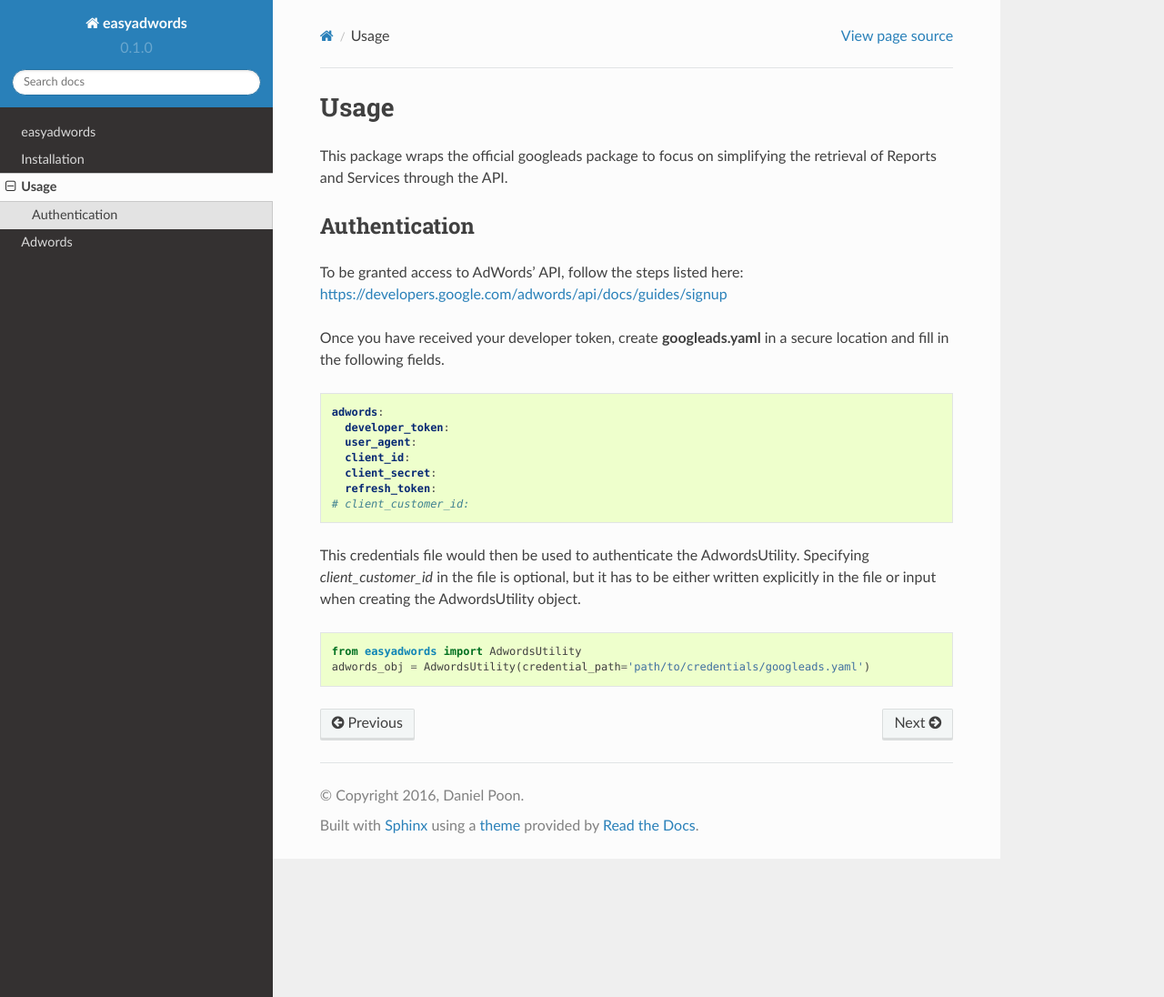
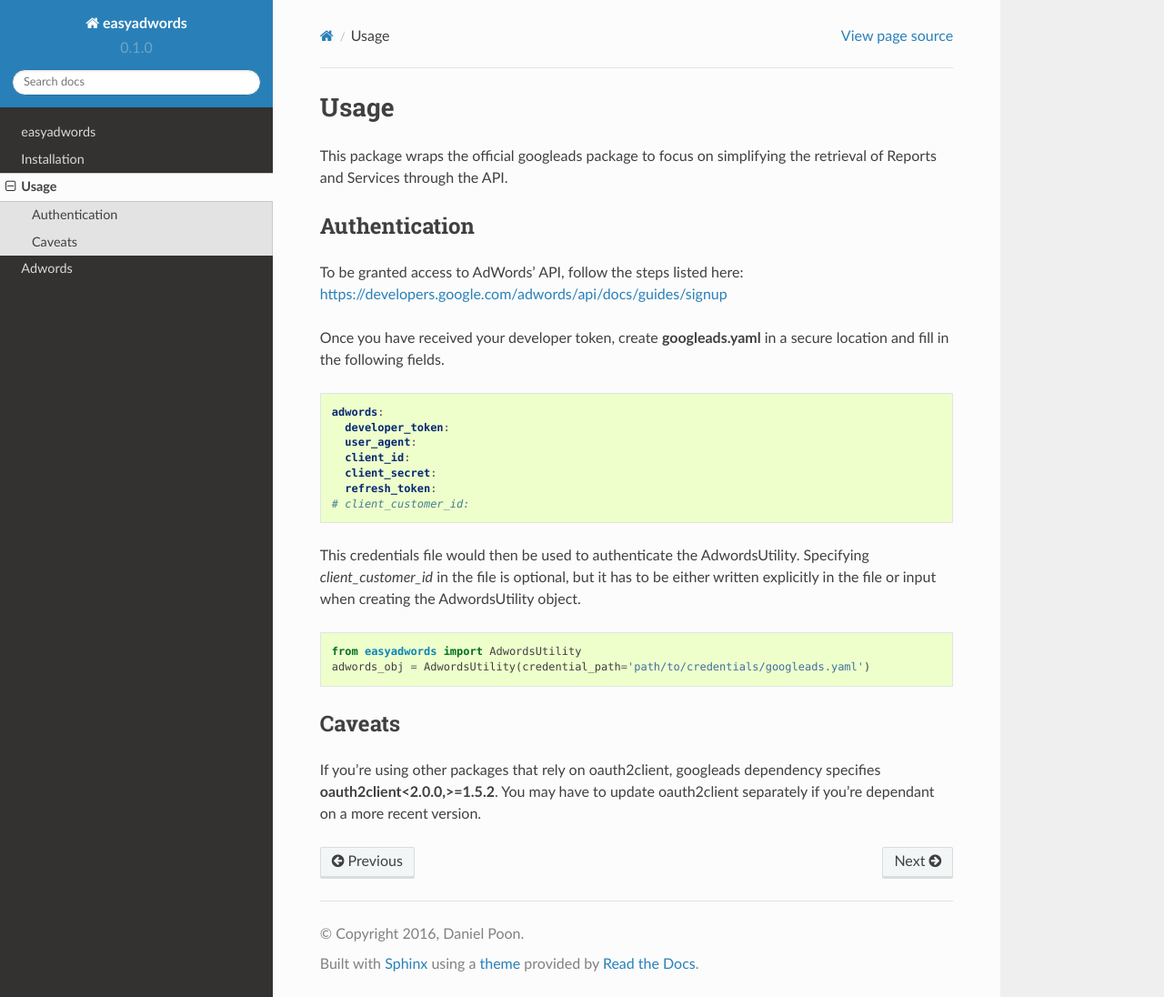
Before and after one commit to danielpoonwj/easyadwords, a Sphinx documentation site: the page built from docs/usage.rst, in a window 1280 px wide and 1096 px high. Shown: the whole window at 91% size. Built offline with Sphinx 7.4.7 and the Read the Docs theme 2.0.0, drawn with Linux system fonts in a browser that asks for light colours.

Commit message:
removed oauth2client dependency, but listed it as a caveat under usage.rst.

```diff
--- a/docs/usage.rst
+++ b/docs/usage.rst
@@ -28,3 +28,9 @@
 
     from easyadwords import AdwordsUtility
     adwords_obj = AdwordsUtility(credential_path='path/to/credentials/googleads.yaml')
+
+Caveats
+-------
+
+If you're using other packages that rely on oauth2client, googleads dependency specifies **oauth2client<2.0.0,>=1.5.2**.
+You may have to update oauth2client separately if you're dependant on a more recent version.
--- a/setup.py
+++ b/setup.py
@@ -8,7 +8,6 @@
 
 requirements = [
     'googleads',
-    'oauth2client>=2.0.1,<3.0',
     'unicodecsv'
 ]
 
```
